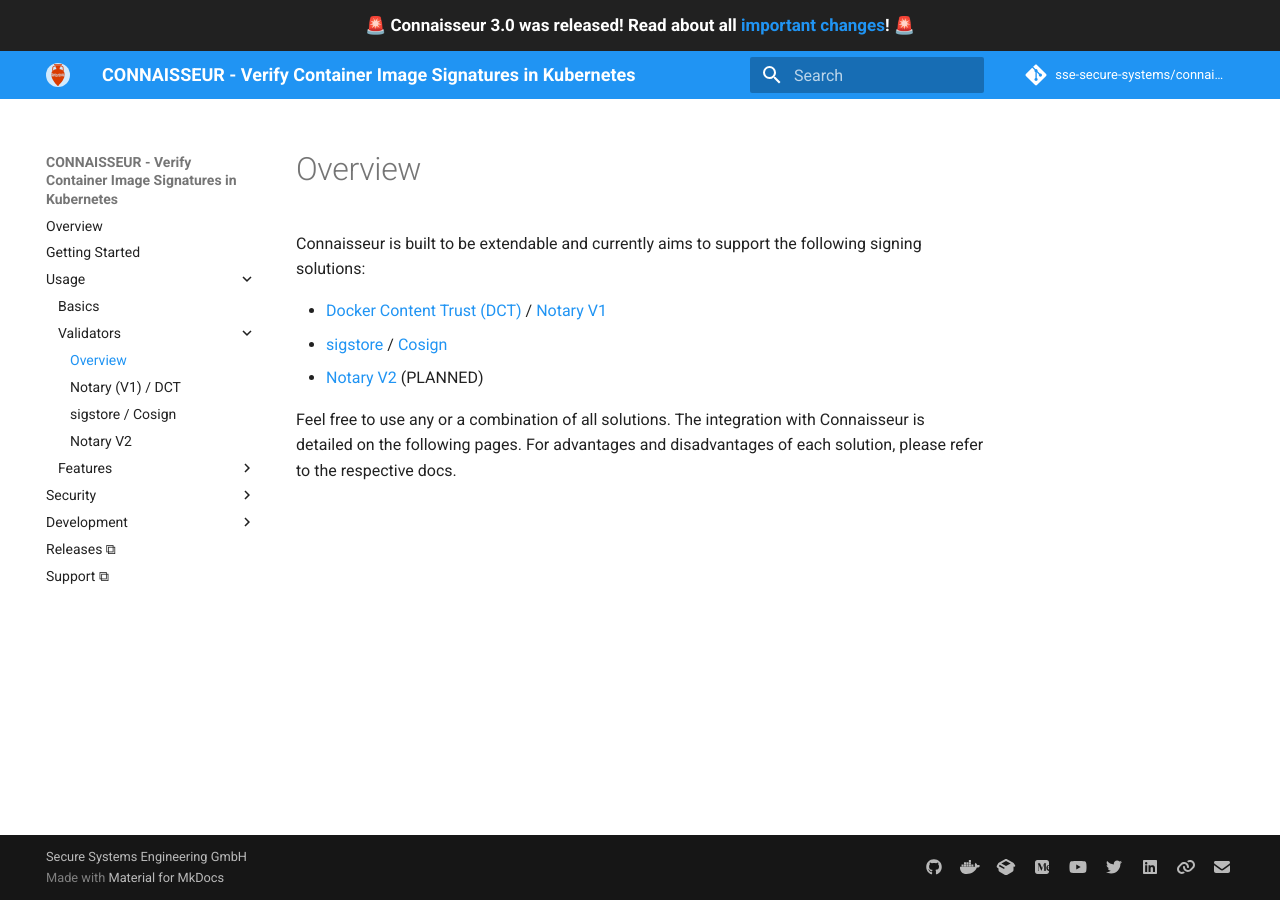
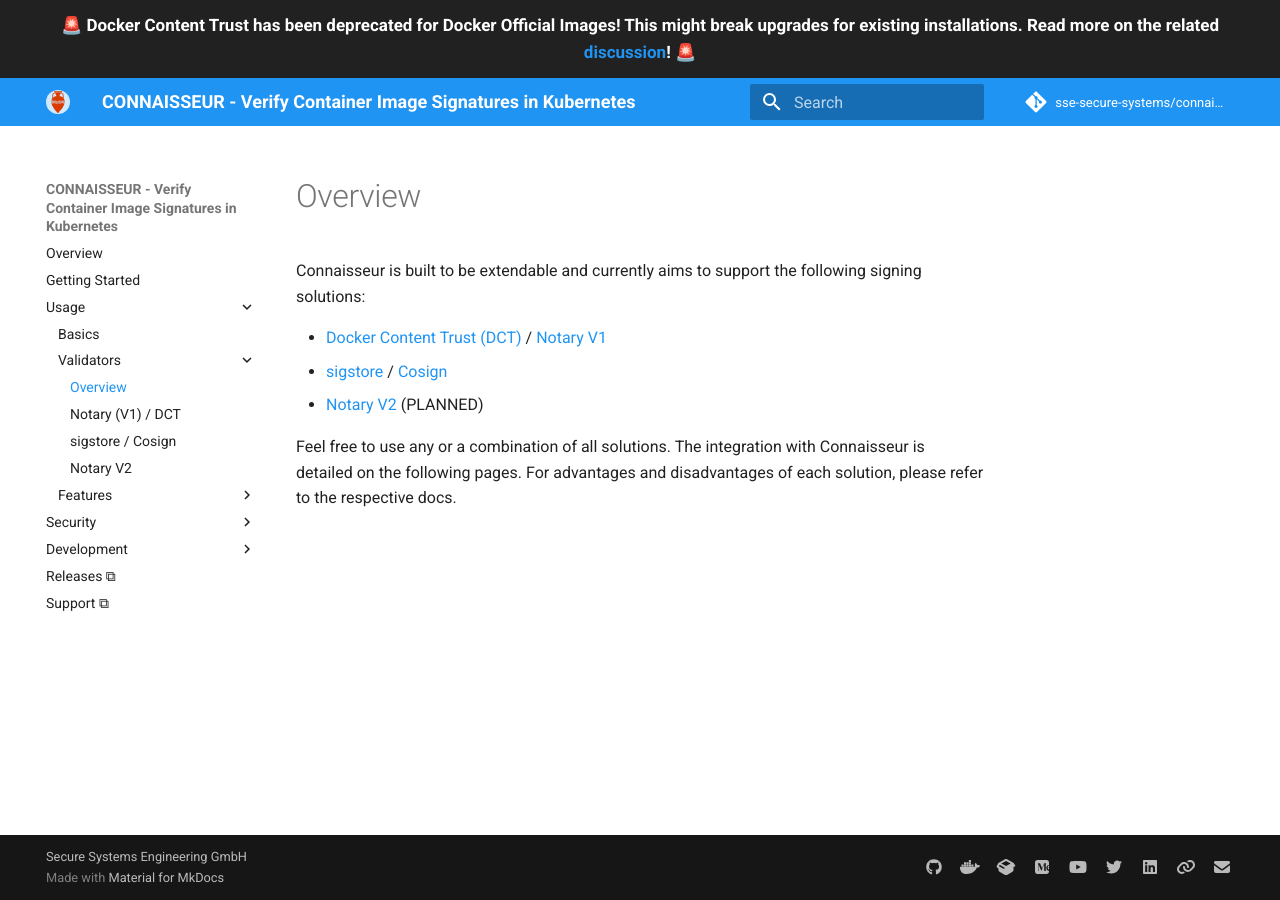
Before and after one commit to sse-secure-systems/connaisseur, an MkDocs documentation site: the page built from docs/validators/README.md, in a window 1280 px wide. Built offline with MkDocs 1.6.1 and Material for MkDocs 9.7.7, drawn with Linux system fonts in a browser that asks for light colours; comment, search, counter and statistics services are not loaded; the version menu is left out.

Commit message:
docs: Upgrade docs announcement

```diff
--- a/docs/overrides/main.html
+++ b/docs/overrides/main.html
@@ -4,7 +4,7 @@
   <!-- Add your announcement here, including arbitrary HTML -->
    <header style="font-size:17px">
         <!-- <center>&#11088; <strong> If you like Connaisseur, give it a star on <a href="https://github.com/sse-secure-systems/connaisseur">GitHub</a> or share your <a href="https://github.com/sse-secure-systems/connaisseur/discussions">feedback</a>!</strong> &#11088;</center> -->
-        <center>&#128680; <strong> Connaisseur 3.0 was released! Read about all <a href="{{ '../' ~ base_url ~ '/latest/migrating_to_version_3' }}">important changes</a>! </strong> &#128680;</center>
+        <center>&#128680; <strong> Docker Content Trust has been deprecated for Docker Official Images! This might break upgrades for existing installations. Read more on the related <a href="https://github.com/sse-secure-systems/connaisseur/discussions/1990">discussion</a>! </strong> &#128680;</center>
 {% endblock %}
 
 {% block outdated %}
```
